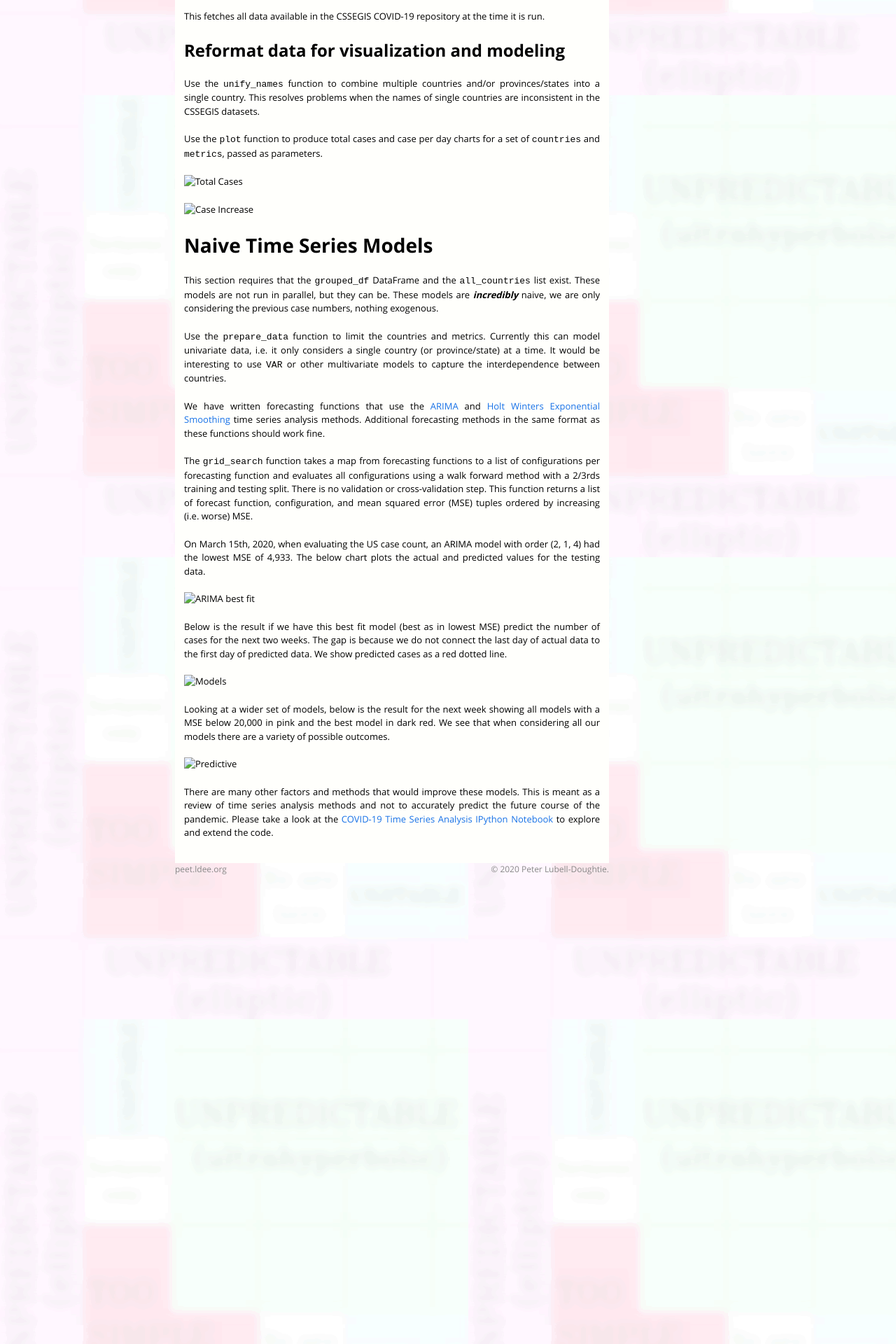
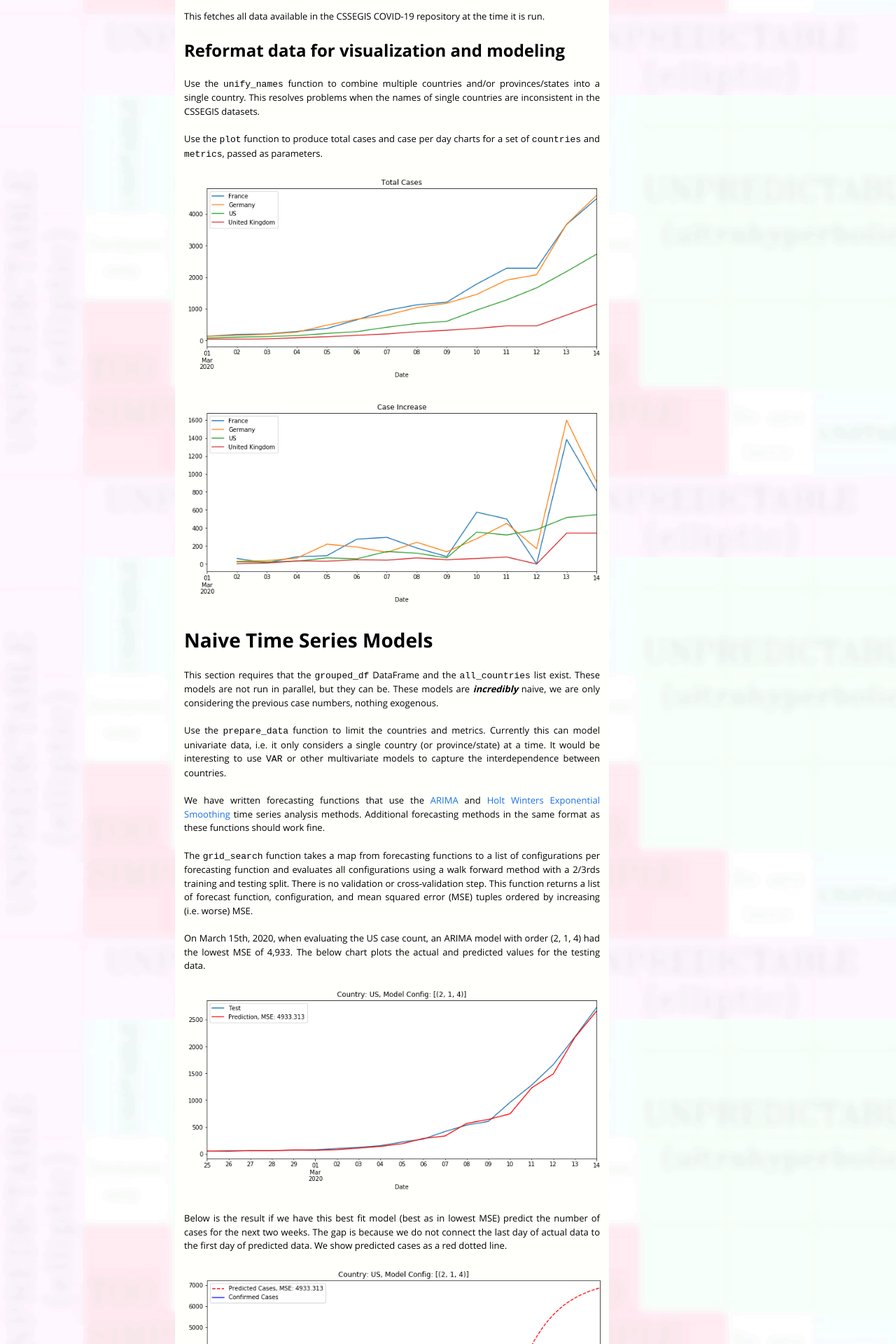
Before and after one commit to pld/pld.github.io, a Jekyll site: the page built from _posts/2020-03-15-covid-19-time-series-analysis.md, in a window 1280 px wide. Shown: the part 524-2444 px from the top of the page at 70% size. Built offline with Jekyll 4.4.1, drawn with Linux system fonts in a browser that asks for light colours; our own code applies the rules of GitHub Pages for plain Markdown files.

Commit message:
absolute image urls

```diff
--- a/_posts/2020-03-15-covid-19-time-series-analysis.md
+++ b/_posts/2020-03-15-covid-19-time-series-analysis.md
@@ -19,9 +19,9 @@ Use the `unify_names` function to combine multiple countries and/or provinces/st
 
 Use the `plot` function to produce total cases and case per day charts for a set of `countries` and `metrics`, passed as parameters.
 
-<img src="assets/images/2020-03-15/total-cases.png" alt="Total Cases" width="600px">
+<img src="/assets/images/2020-03-15/total-cases.png" alt="Total Cases" width="600px">
 
-<img src="assets/images/2020-03-15/case-increase.png" alt="Case Increase" width="600px">
+<img src="/assets/images/2020-03-15/case-increase.png" alt="Case Increase" width="600px">
 
 # Naive Time Series Models
 
@@ -35,14 +35,14 @@ The `grid_search` function takes a map from forecasting functions to a list of c
 
 On March 15th, 2020, when evaluating the US case count, an ARIMA model with order (2, 1, 4) had the lowest MSE of 4,933. The below chart plots the actual and predicted values for the testing data.
 
-<img src="assets/images/2020-03-15/best-model-test-fit.png" alt="ARIMA best fit" width="600px">
+<img src="/assets/images/2020-03-15/best-model-test-fit.png" alt="ARIMA best fit" width="600px">
 
 Below is the result if we have this best fit model (best as in lowest MSE) predict the number of cases for the next two weeks. The gap is because we do not connect the last day of actual data to the first day of predicted data. We show predicted cases as a red dotted line.
 
-<img src="assets/images/2020-03-15/best-model.png" alt="Models" width="600px">
+<img src="/assets/images/2020-03-15/best-model.png" alt="Models" width="600px">
 
 Looking at a wider set of models, below is the result for the next week showing all models with a MSE below 20,000 in pink and the best model in dark red. We see that when considering all our models there are a variety of possible outcomes.
 
-<img src="assets/images/2020-03-15/high-mse-models.png" alt="Predictive" width="600px">
+<img src="/assets/images/2020-03-15/high-mse-models.png" alt="Predictive" width="600px">
 
 There are many other factors and methods that would improve these models. This is meant as a review of time series analysis methods and not to accurately predict the future course of the pandemic. Please take a look at the [COVID-19 Time Series Analysis IPython Notebook](https://github.com/pld/covid-19-time-series-analysis/blob/master/covid-19-time-series-analysis.ipynb) to explore and extend the code.
```
